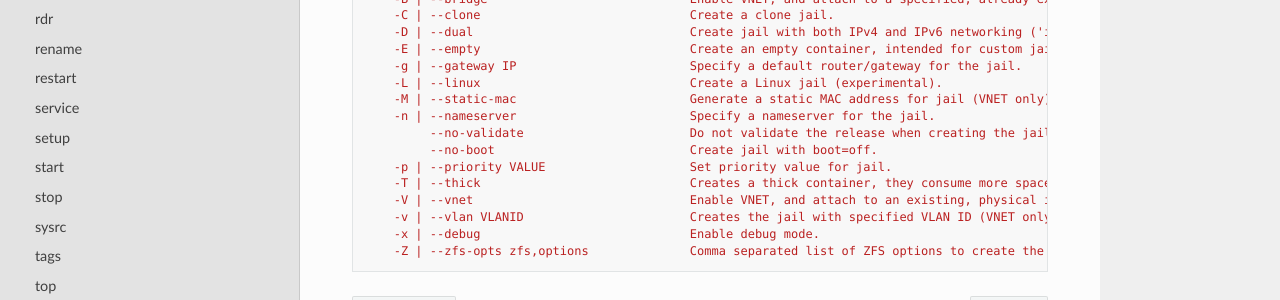
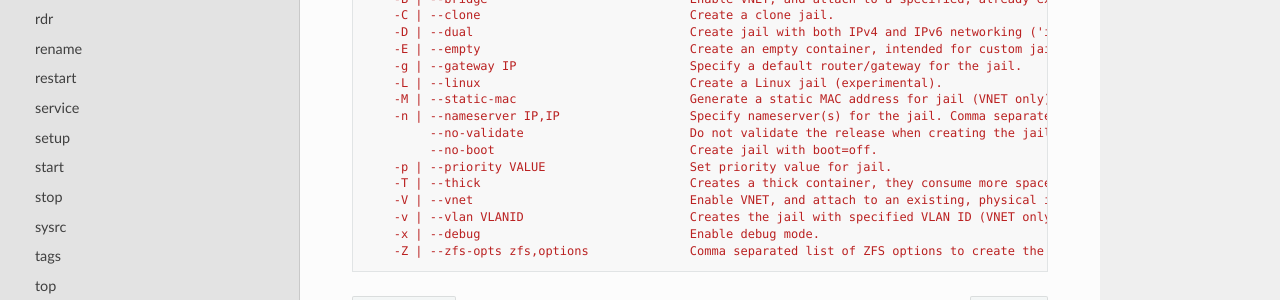
Before and after one commit to BastilleBSD/bastille, a Sphinx documentation site: the page built from docs/chapters/subcommands/create.rst, in a window 1280 px wide and 900 px high, scrolled down 775 px. Shown: the part 439-739 px from the top of the window. Built offline with Sphinx 7.4.7 and the Read the Docs theme 3.1.0, drawn with Linux system fonts in a browser that asks for light colours.

Commit message:
Update create.rst

```diff
--- a/docs/chapters/subcommands/create.rst
+++ b/docs/chapters/subcommands/create.rst
@@ -64,7 +64,7 @@ options. See the below help output.
       -g | --gateway IP                        Specify a default router/gateway for the jail.
       -L | --linux                             Create a Linux jail (experimental).
       -M | --static-mac                        Generate a static MAC address for jail (VNET only).
-      -n | --nameserver                        Specify a nameserver for the jail.
+      -n | --nameserver IP,IP                  Specify nameserver(s) for the jail. Comma separated.
            --no-validate                       Do not validate the release when creating the jail.
            --no-boot                           Create jail with boot=off.
       -p | --priority VALUE                    Set priority value for jail.
```
